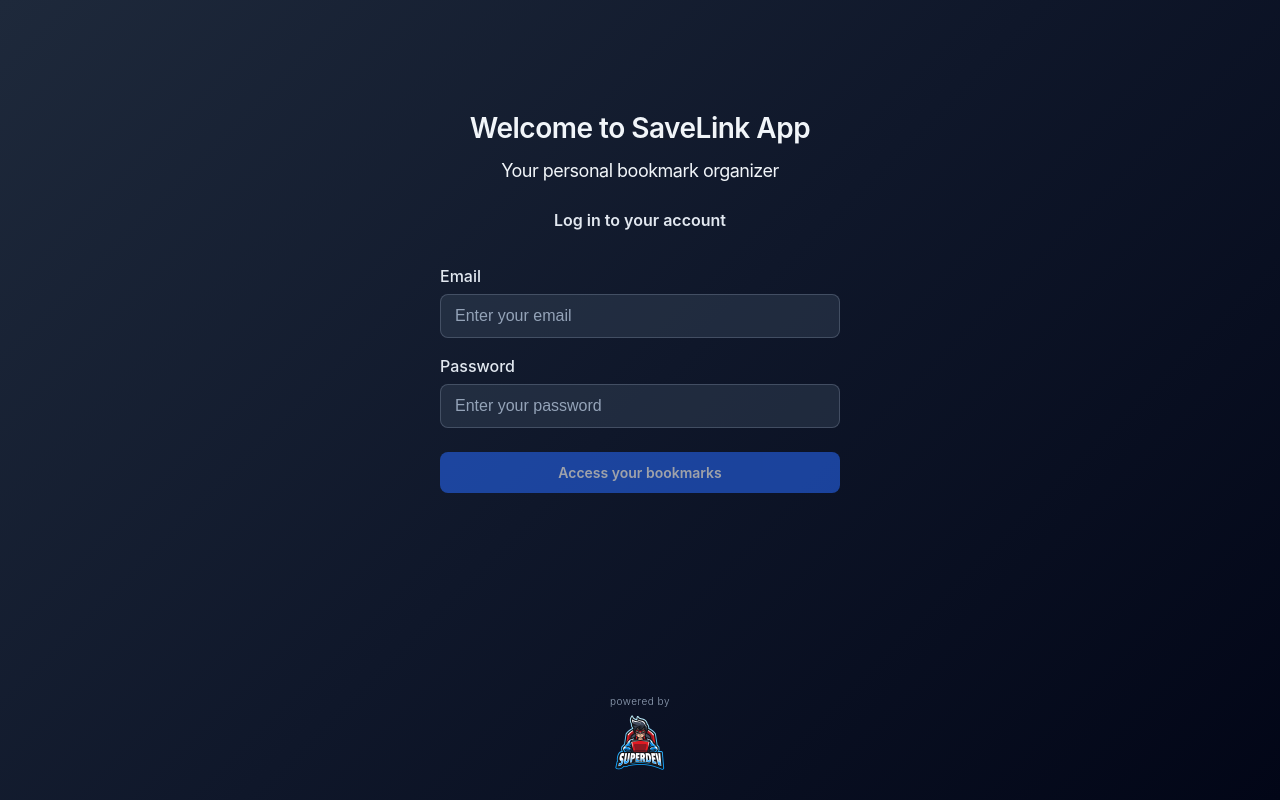
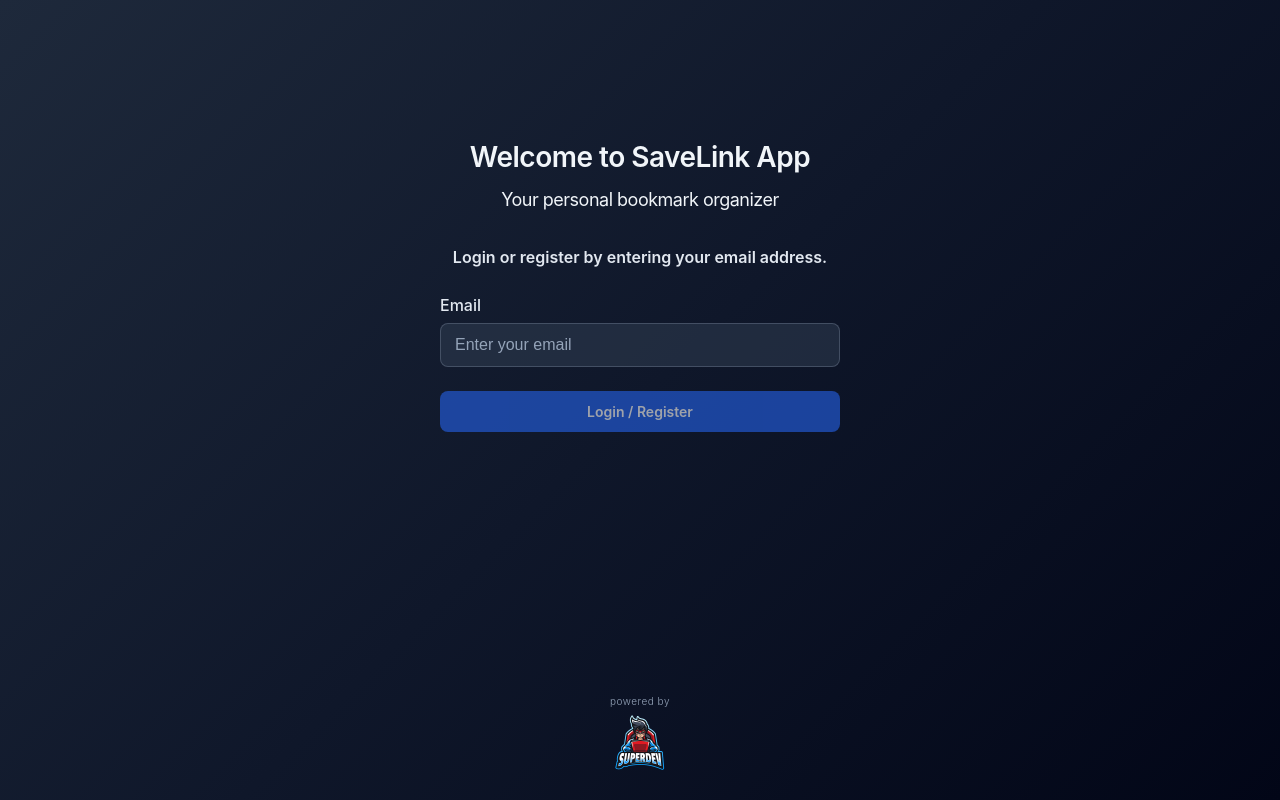
Before and after one commit to cristian-gherghel/save-link-app, a Vue app: page /login in a window 1280 px wide. Built offline with nearby package versions, Linux system fonts and the light colour scheme.

Commit message:
change login page for magic link

```diff
--- a/src/components/AddBookmarkForm.vue
+++ b/src/components/AddBookmarkForm.vue
@@ -48,7 +48,6 @@
 
   const { state, commit, getters } = useStore();
   const emit = defineEmits(['submit', 'close'])
-const data = reactive({name: '', url: ''})
   const bookmark = computed(() => state.bookmark)
 
   function handleClear () {
@@ -64,17 +63,16 @@
 
   function handleCancel () {
     emit('close')
-  handleClear()
+    handleClear();
   }
 
   function handleSubmit () {
     emit('submit', cloneObject(bookmark.value))
-  handleClear()
+    handleClear();
   }
 
   const isAddBookmarkForm = computed(() => getters.isAddBookmarkForm);
-const currentTheme = computed(() => getters.currentTheme)
-console.log(currentTheme)
+  const currentTheme = computed(() => getters.currentTheme);
 </script>
 
 
--- a/src/components/SearchBar.vue
+++ b/src/components/SearchBar.vue
@@ -48,8 +48,6 @@
 function handleOpenSettings () {
   emit('open-settings')
 }
-
-console.log('Theme primit:', theme);
 
 </script>
 
--- a/src/store/index.js
+++ b/src/store/index.js
@@ -6,6 +6,7 @@
 
 export default createStore ({
   state: {
+    login_email_sent: false,
     bookmarks: [],
     showAbout: false,
     bookmark: {},
@@ -146,10 +147,6 @@
       const bookmark = state.bookmarks.find(b => b.id === id);
       if (bookmark) bookmark.fav = !bookmark.fav;
     },
-    INCREMENT_BOOKMARK_COUNT (state, id) {
-      const bookmark = state.bookmarks.find(b => b.id === id);
-      if (bookmark) bookmark.count += 1;
-    },
     OPEN_ADD_FORM (state, value) {
       state.isAddBookmarkForm = value;
       document.body.style.overflow = 'hidden';
@@ -234,12 +231,14 @@
     // Modified login action - return success/failure instead of navigating
     async login ({commit}, credentials) {
       try {
-        commit('SET_LOADING', true)
-        const {data: user} = await axios.post(`/api/login`, credentials)
-        commit('SET_USER', user)
-        commit('SET_LOADING', false)
-        await router.push('/');
-      } catch (error) {
+        commit('SET_LOADING', true);
+        const { data: user } = await axios.post(`/api/login-by-email`, credentials);
+        commit('SET_USER', user);
+        commit('SET_LOADING', false);
+        commit('SET_STATE', { key: 'login_email_sent', value: true });
+        // await router.push('/');
+      }
+      catch (error) {
         commit('SET_LOADING', false)
         let errorMessage = 'Login failed. Please try again.';
         if (error.response) {
@@ -285,7 +284,6 @@
         throw err; // Throw error to be caught by router guard
       }
     },
-
     async migrate_data ({ commit, dispatch }, { from, to }) {
       try {
         commit('SET_LOADING', true);
@@ -321,7 +319,6 @@
         throw error;
       }
     },
-
     async migrate ({ commit }) {
       try {
         commit('SET_STATE', {key: 'isMigrating', value: true});
--- a/src/views/LoginView.vue
+++ b/src/views/LoginView.vue
@@ -5,8 +5,24 @@
         <div>
           <h1>Welcome to SaveLink App</h1>
           <h2>Your personal bookmark organizer</h2>
-          <h3>Log in to your account</h3>
         </div>
+
+        <p class="text-center"
+           v-if="login_email_sent">
+          Please check your email for a link to login,
+          and download our
+          <a class="underline"
+             target="_blank"
+            href="https://chromewebstore.google.com/detail/savelink-app-extension/ebacofedninglhlapjlfkkdihpgpbadk">
+            Save link chrome extension</a>
+          to save bookmarks to your device.
+        </p>
+
+        <div v-else>
+          <h3 class="text-center">
+            Login or register by entering your email address.
+          </h3>
+
           <form @submit.prevent="handleLogin">
             <label for="email">
               Email
@@ -19,21 +35,10 @@
                 required
               >
             </label>
-          <label for="password">
-            Password
-            <input
-                autocomplete="current-password"
-                v-model="credentials.password"
-                type="password"
-                id="password"
-                placeholder="Enter your password"
-                required
-            >
-          </label>
 
             <button type="submit"
-                  :disabled="loading || !credentials.username || !credentials.password">
-            {{ loading ? 'Signing in...' : 'Access your bookmarks' }}
+                    :disabled="loading || !credentials.username">
+              Login / Register
             </button>
 
             <div v-if="error"
@@ -41,6 +46,7 @@
               {{ error }}
             </div>
           </form>
+        </div>
       </div>
     </section>
 
@@ -54,19 +60,20 @@
   import Footer from "../components/Footer.vue";
   import {icons} from "../utils.js";
 
-  const store = useStore();
+  const { state, dispatch, commit } = useStore();
 
   const credentials = ref({
     username: '',
     password: ''
   });
 
-  const loading = computed(() => store.state.loading);
-  const error = computed(() => store.state.error);
+  const loading = computed(() => state.loading);
+  const error = computed(() => state.error);
+  const login_email_sent = computed(() => state.login_email_sent);
 
   function handleLogin () {
-    store.commit('CLEAR_ERROR');
-    store.dispatch('login', credentials.value);
+    commit('CLEAR_ERROR');
+    dispatch('login', credentials.value);
   }
 </script>
 
@@ -85,6 +92,13 @@
         max-width: 400px;
         width: 100%;
         margin-bottom: 200px;
+        p {
+          font-size: 1.8rem;
+          line-height: 3.7rem;
+          a {
+            text-decoration: underline;
+          }
+        }
         .form-section {
           > div {
             text-align: center;
@@ -107,14 +121,6 @@
               color: #f1f5f9;
             }
 
-            h3 {
-              margin: 0 0 8px 0;
-              padding: 0;
-              font-size: 1.6rem;
-              font-weight: 600;
-              color: #e2e8f0;
-            }
-
             p {
               margin: 0;
               padding: 0;
@@ -132,6 +138,14 @@
                 }
               }
             }
+          }
+
+          h3 {
+            margin-bottom: 24px;
+            padding: 0;
+            font-size: 1.6rem;
+            font-weight: 600;
+            color: #e2e8f0;
           }
 
           form {
--- a/vite.config.js
+++ b/vite.config.js
@@ -9,7 +9,8 @@
     port: 5173,
     proxy: {
       '/api': {
-        target: 'https://savelink.app/api',
+        target: 'http://localhost:3022',
+        // target: 'https://savelink.app/api',
         changeOrigin: true,
         rewrite: (path) => path.replace(/^\/api/, '')
       }
```
Lines whose indentation alone changed are shown as unchanged.
